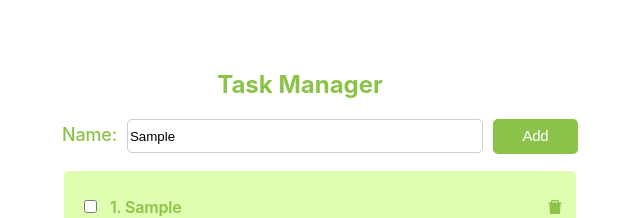
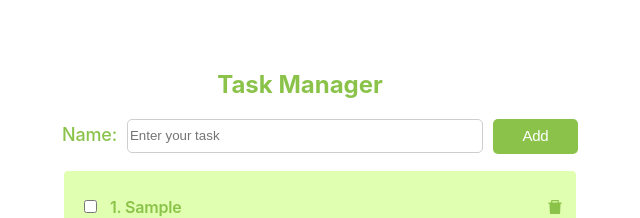
Before and after one commit to ahmetakinsel/react-draggable-todolist, a React (Create React App) app: page / in a window 1280 px wide. Both pictures are taken after typing "Sample" into the empty fields and a click on the button "Add". Shown: the top 218 px of the page, without its empty margins (340-980 px from the left). Built offline with nearby package versions, Linux system fonts and the light colour scheme.

Commit message:
input fix

```diff
--- a/src/components/Form.jsx
+++ b/src/components/Form.jsx
@@ -1,5 +1,4 @@
-import React, { useContext } from "react";
-import { useForm } from "react-hook-form";
+import React, { useContext, useState } from "react";
 import { Context } from "../Context";
 import { nanoid } from "nanoid";
 import styled from "styled-components";
@@ -67,36 +66,35 @@ const Button = styled.button`
 
 const Form = () => {
   const [data, setData] = useContext(Context);
+  const [todoTextInput, setTodoTextInput] = useState("");
 
-  const { register, handleSubmit } = useForm();
-
-  const onSubmit = (input) => {
+  const onSubmit = () => {
     const id = nanoid();
-    setData([...data, { id, name: input.name }]);
-    //clearInput
+    setData([...data, { id, name: todoTextInput }]);
+    setTodoTextInput("");
   };
 
   return (
     <>
       <Container>
         <FormWrapper>
-          <form style={styles.form} onSubmit={handleSubmit(onSubmit)}>
           <Wrapper>
             <Label>
               Name:
               <input
                 style={styles.input}
-                  //value
                 type="text"
-                  {...register("name")}
+                value={todoTextInput}
+                onChange={(event) => setTodoTextInput(event.target.value)}
                 placeholder="Enter your task"
               />
             </Label>
           </Wrapper>
           <Wrapper>
-              <Button type="submit">Add</Button>
+            <Button type="submit" onClick={onSubmit}>
+              Add
+            </Button>
           </Wrapper>
-          </form>
         </FormWrapper>
       </Container>
     </>
--- a/src/components/List.jsx
+++ b/src/components/List.jsx
@@ -1,7 +1,7 @@
 import React, { useContext, useState } from "react";
 import { DragDropContext, Droppable, Draggable } from "react-beautiful-dnd";
 import { Context } from "../Context";
-import styled from "styled-components";
+import styled, { css } from "styled-components";
 import { palette } from "./Theme/index";
 import { AiFillDelete } from "react-icons/ai";
 
@@ -28,7 +28,14 @@ const ListWrapper = styled.div`
   margin-bottom: 10px;
 `;
 
-const Checkbox = styled.input``;
+const Checkbox = styled.input`
+  ${(props) =>
+    props.checked &&
+    css`
+      margin-left: 10px;
+      text-decoration: line-through;
+    `}
+`;
 
 const UnorderedList = styled.ul`
   list-style: none;
@@ -46,18 +53,18 @@ const OrderedList = styled.li`
 
 const List = () => {
   const [data, setData] = useContext(Context);
-  //const [checked, setChecked] = useState(false);
+  const [checked, setChecked] = useState(false);
 
   const deleteItem = (id) => {
     setData(data.filter((x) => x.id !== id));
   };
-  /*const handleChecked = (item, index) => {
+  const handleChecked = (item, index) => {
     if (item.index) {
       setChecked(!checked);
     } else {
       console.log("?");
     }
-  };*/
+  };
 
   const handleEnd = (result) => {
     console.log(result);
@@ -96,9 +103,10 @@ const List = () => {
                       >
                         <OrderedList>
                           <Checkbox
+                            checked={item.checked}
                             type="checkbox"
                             value={item.checked}
-                            //onChange={() => handleChecked(item.id)}
+                            onChange={() => handleChecked(item.id)}
                           />
                           {index + 1}.{"  "}
                           {item.name}
```
Lines whose indentation alone changed are shown as unchanged.
